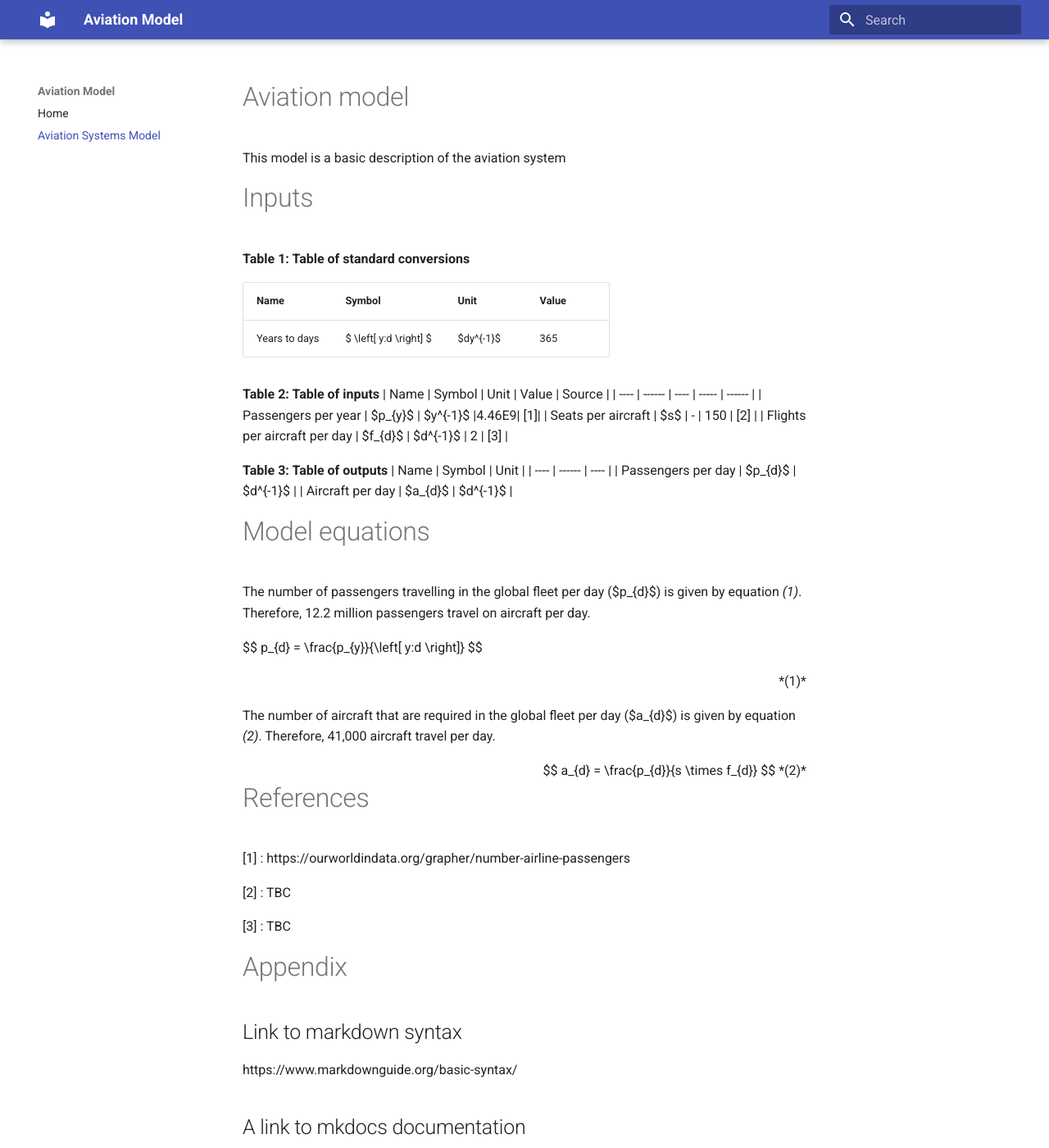
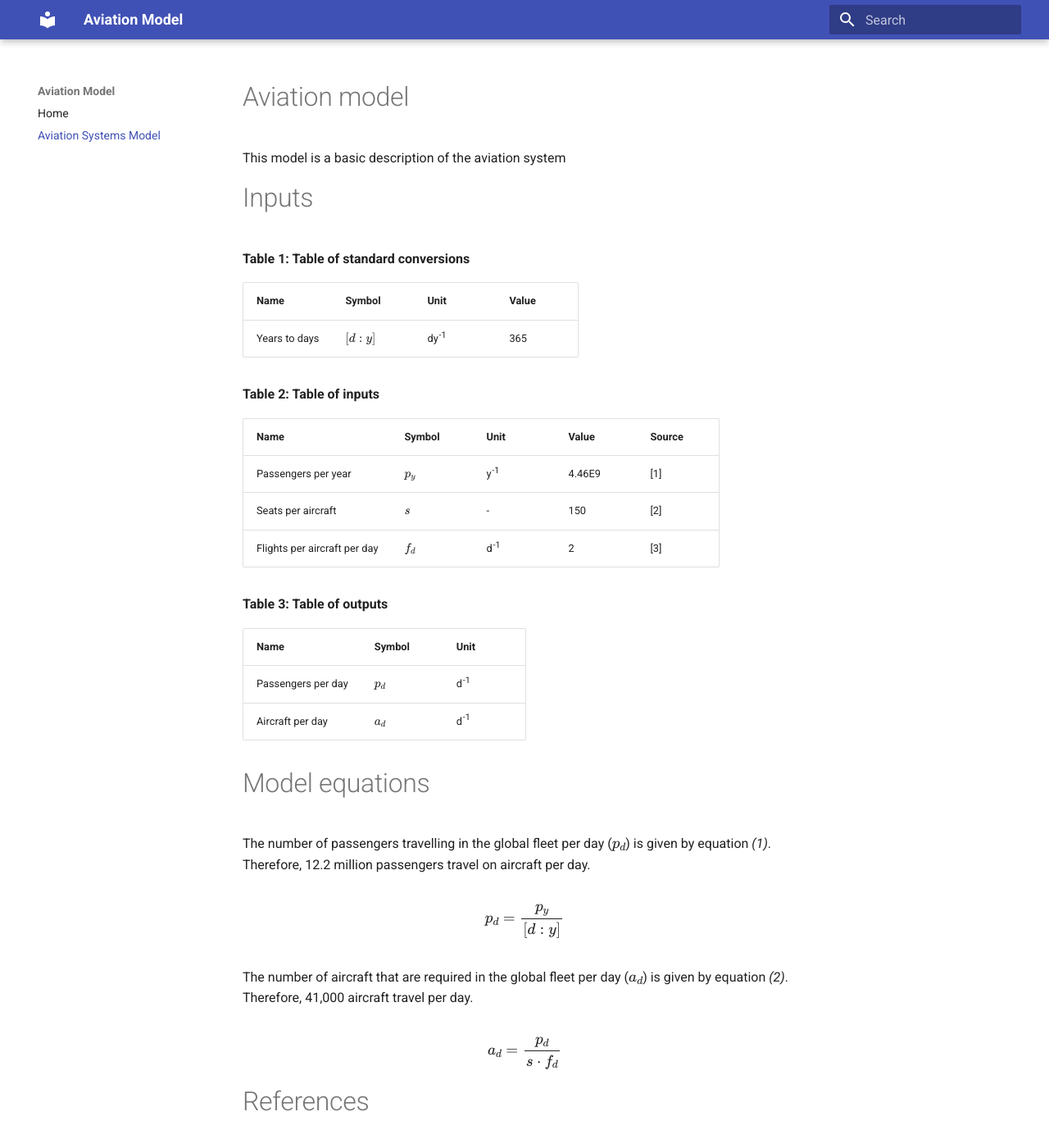
Before and after one commit to jrs201cam/aviation_model, an MkDocs documentation site: the page built from docs/aviation.md, in a window 1280 px wide and 1400 px high. Shown: the whole window at 82% size. Built offline with MkDocs 1.6.1 and Material for MkDocs 9.7.7, drawn with Linux system fonts in a browser that asks for light colours; some of the changed text lies outside the part shown.

Commit message:
adding in carat and tilde extensions

```diff
--- a/docs/aviation.md
+++ b/docs/aviation.md
@@ -3,49 +3,45 @@ This model is a basic description of the aviation system
 
 # Inputs
 
+
 **Table 1: Table of standard conversions**
 
 | Name | Symbol | Unit | Value |
 | ---- | ------ | ---- | ----- |
-|Years to days| $ \left[ y:d \right] $ | $dy^{-1}$| 365 |
+|Years to days| $\left[ d:y \right]$ | dy^-1^ | 365 |
+
 
 
 **Table 2: Table of inputs**
+
 | Name | Symbol | Unit | Value | Source |
 | ---- | ------ | ---- | ----- | ------ |
-| Passengers per year | $p_{y}$ | $y^{-1}$ |4.46E9| [1]|
+| Passengers per year | $p_{y}$ | y^-1^ |4.46E9| [1]|
 | Seats per aircraft | $s$ | - | 150 | [2] |
-| Flights per aircraft per day | $f_{d}$ | $d^{-1}$ | 2 | [3] |
+| Flights per aircraft per day | $f_{d}$ | d^-1^ | 2 | [3] |
+
+
 
 **Table 3: Table of outputs**
+
 | Name | Symbol | Unit |
 | ---- | ------ | ---- |
-| Passengers per day | $p_{d}$ | $d^{-1}$ |
-| Aircraft per day | $a_{d}$ | $d^{-1}$ |
+| Passengers per day | $p_{d}$ | d^-1^ |
+| Aircraft per day | $a_{d}$ | d^-1^ |
 
 # Model equations
 The number of passengers travelling in the global fleet per day  ($p_{d}$) is given by equation *(1)*. Therefore, 12.2 million passengers travel on aircraft per day.
 
 $$
-p_{d} = \frac{p_{y}}{\left[ y:d \right]}
+p_{d} = \frac{p_{y}}{\left[ d:y \right]}
 $$
-
-<div style="text-align: right;">
-
-*(1)*
-</div>
-
 
 The number of aircraft that are required in the global fleet per day ($a_{d}$) is given by equation *(2)*. Therefore, 41,000 aircraft travel per day.
 
-<div style="text-align: right;">
-
 $$
-a_{d} = \frac{p_{d}}{s \times f_{d}}
+a_{d} = \frac{p_{d}}{s \cdot f_{d}}
 $$
 
-*(2)*
-</div>
 
 
 # References
--- /dev/null
+++ b/docs/javascripts/mathjax.js
@@ -0,0 +1,19 @@
+window.MathJax = {
+  tex: {
+    inlineMath: [["\\(", "\\)"]],
+    displayMath: [["\\[", "\\]"]],
+    processEscapes: true,
+    processEnvironments: true
+  },
+  options: {
+    ignoreHtmlClass: ".*|",
+    processHtmlClass: "arithmatex"
+  }
+};
+
+document$.subscribe(() => {
+  MathJax.startup.output.clearCache()
+  MathJax.typesetClear()
+  MathJax.texReset()
+  MathJax.typesetPromise()
+});
--- a/mkdocs.yml
+++ b/mkdocs.yml
@@ -5,3 +5,14 @@ theme:
 nav:
   - Home: 'index.md'
   - Aviation Systems Model: 'aviation.md'
+
+markdown_extensions:
+  - pymdownx.arithmatex:
+      generic: true
+  - pymdownx.caret
+  - pymdownx.mark
+  - pymdownx.tilde
+
+extra_javascript:
+  - javascripts/mathjax.js
+  - https://unpkg.com/mathjax@3/es5/tex-mml-chtml.js
```
Also changed, not shown: other parts of docs/aviation.md (+3 -0 lines), aviation.py (line endings or trailing spaces).
